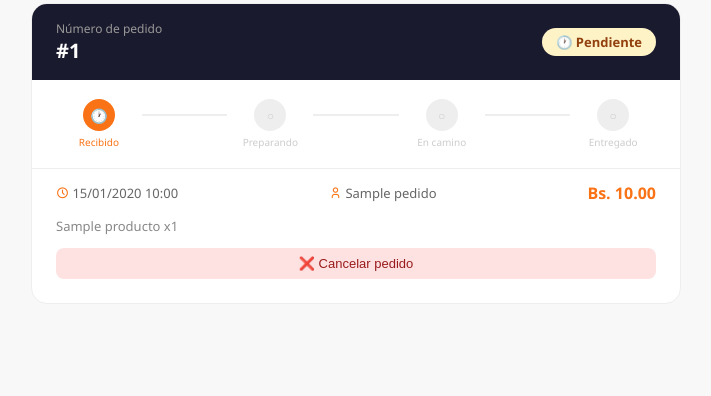
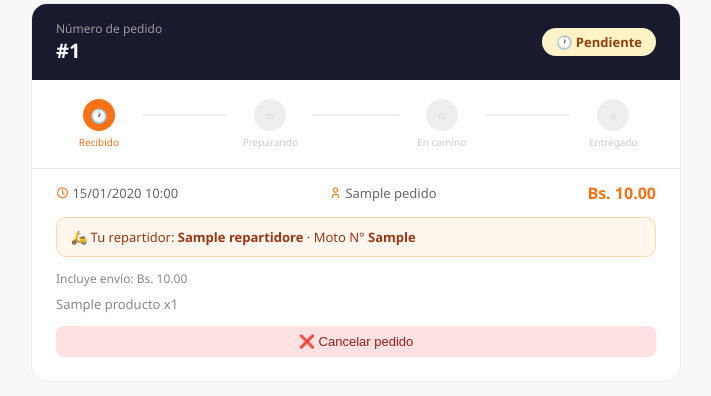
Before and after one commit to dilanylchaa-collab/dilan, a Flask app: page /seguimiento in a window 1280 px wide. Shown: the part 194-590 px from the top of the page, without its empty margins (284-995 px from the left). Run offline with Flask 3, Linux system fonts and the light colour scheme; a user stored in the database is signed in; tables that the repository leaves empty hold one stand-in row (values such as "Sample post").

Commit message:
costo de envio y numero de moto

```diff
--- a/app.py
+++ b/app.py
@@ -32,6 +32,8 @@ with app.app_context():
         db.create_all()
         db.session.execute(text("ALTER TABLE repartidores ADD COLUMN IF NOT EXISTS aprobado BOOLEAN DEFAULT TRUE"))
         db.session.execute(text("ALTER TABLE repartidores ALTER COLUMN aprobado SET DEFAULT FALSE"))
+        db.session.execute(text("ALTER TABLE repartidores ADD COLUMN IF NOT EXISTS numero_moto VARCHAR(20)"))
+        db.session.execute(text("ALTER TABLE pedidos ADD COLUMN IF NOT EXISTS costo_envio NUMERIC(10,2) DEFAULT 0"))
         db.session.commit()
         print("✅ Tablas creadas correctamente")
     except Exception as e:
--- a/models.py
+++ b/models.py
@@ -35,6 +35,7 @@ class Pedido(db.Model):
     created_at      = db.Column(db.DateTime, default=datetime.utcnow)
     items           = db.relationship('DetallePedido', backref='pedido', lazy=True)
     repartidor      = db.relationship('Repartidor', backref='pedidos')
+    costo_envio     = db.Column(db.Numeric(10, 2), default=0)
 
 class DetallePedido(db.Model):
     __tablename__ = 'detalle_pedidos'
@@ -76,6 +77,7 @@ class Repartidor(db.Model):
     password   = db.Column(db.String(200), nullable=False)
     disponible = db.Column(db.Boolean, default=True)
     aprobado   = db.Column(db.Boolean, default=False)
+    numero_moto = db.Column(db.String(20))
     latitud    = db.Column(db.Float)
     longitud   = db.Column(db.Float)
     aprobado   = db.Column(db.Boolean, default=False)
--- a/routes.py
+++ b/routes.py
@@ -6,6 +6,9 @@ from extensions import mail
 from flask_mail import Message
 import cloudinary
 import cloudinary.uploader
+
+import os
+COSTO_DELIVERY = float(os.environ.get('COSTO_DELIVERY', 8))
 
 main = Blueprint('main', __name__)
 
@@ -21,7 +24,7 @@ def menu():
 
 @main.route('/carrito')
 def carrito():
-    return render_template('carrito.html')
+    return render_template('carrito.html', costo_envio=COSTO_DELIVERY)
 
 @main.route('/pedido', methods=['POST'])
 def crear_pedido():
@@ -31,7 +34,8 @@ def crear_pedido():
             cliente_nombre   = data['nombre'],
             cliente_telefono = data['telefono'],
             direccion        = data['direccion'],
-            total            = data['total'],
+            total            = round(float(data['total']) + COSTO_DELIVERY, 2),
+            costo_envio      = COSTO_DELIVERY,
             estado           = 'pendiente',
             cliente_id       = session.get('cliente_id')
         )
@@ -577,6 +581,7 @@ def cliente_logout():
 def aprobar_repartidor(id):
     rep = Repartidor.query.get_or_404(id)
     rep.aprobado = True
+    rep.numero_moto = request.form.get('numero_moto', '').strip()
     db.session.commit()
     flash(f'{rep.nombre} fue aprobado como repartidor', 'success')
     return redirect(url_for('main.admin_repartidores'))
@@ -591,6 +596,15 @@ def rechazar_repartidor(id):
         db.session.delete(rep)
         db.session.commit()
         flash('Solicitud rechazada', 'warning')
+    return redirect(url_for('main.admin_repartidores'))
+
+@main.route('/admin/repartidores/moto/<int:id>', methods=['POST'])
+@login_required
+def asignar_moto(id):
+    rep = Repartidor.query.get_or_404(id)
+    rep.numero_moto = request.form.get('numero_moto', '').strip()
+    db.session.commit()
+    flash(f'Moto {rep.numero_moto} asignada a {rep.nombre}', 'success')
     return redirect(url_for('main.admin_repartidores'))
 
 @main.route('/repartidor/verificar-pedidos')
--- a/static/js/main.js
+++ b/static/js/main.js
@@ -49,6 +49,8 @@ function renderCarrito() {
         if (vacio) vacio.style.display = 'block';
         if (resumen) resumen.innerHTML = '';
         if (totalEl) totalEl.textContent = 'Bs. 0.00';
+        const le = document.getElementById('linea-envio');
+        if (le) le.style.display = 'none';
         return;
     }
 
@@ -82,7 +84,10 @@ function renderCarrito() {
         `).join('');
     }
 
-    if (totalEl) totalEl.textContent = `Bs. ${total.toFixed(2)}`;
+    const lineaEnvio = document.getElementById('linea-envio');
+    const envio = lineaEnvio ? parseFloat(lineaEnvio.dataset.costo) : 0;
+    if (lineaEnvio) lineaEnvio.style.display = 'flex';
+    if (totalEl) totalEl.textContent = `Bs. ${(total + envio).toFixed(2)}`;
 }
 
 function cambiarCantidad(id, delta) {
--- a/templates/carrito.html
+++ b/templates/carrito.html
@@ -56,6 +56,10 @@
         <div class="carrito-resumen">
             <h3>Resumen</h3>
             <div class="resumen-detalle" id="resumen-detalle"></div>
+            <div id="linea-envio" class="resumen-linea" data-costo="{{ costo_envio }}" style="display:none;">
+                <span>🛵 Envío (delivery)</span>
+                <span>Bs. {{ '%.2f'|format(costo_envio) }}</span>
+            </div>
             <div class="resumen-total">
                 <span>Total</span>
                 <span id="total-precio">Bs. 0.00</span>
--- a/templates/seguimiento.html
+++ b/templates/seguimiento.html
@@ -126,6 +126,15 @@
                         </span>
                     </div>
 
+                    {% if pedido.repartidor and pedido.estado != 'cancelado' %}
+                    <div style="background:#fff7ed; border:1px solid #fed7aa; border-radius:10px; padding:10px 14px; margin-bottom:0.8rem; font-size:13px; color:#9a3412;">
+                        🛵 Tu repartidor: <strong>{{ pedido.repartidor.nombre }}</strong>
+                        {% if pedido.repartidor.numero_moto %} · Moto N° <strong>{{ pedido.repartidor.numero_moto }}</strong>{% endif %}
+                    </div>
+                    {% endif %}
+                    {% if pedido.costo_envio %}
+                    <div style="font-size:12px; color:#888; margin-bottom:0.5rem;">Incluye envío: Bs. {{ pedido.costo_envio }}</div>
+                    {% endif %}
                     <div style="font-size:13px; color:#888; margin-bottom:0.8rem;">
                         {% for item in pedido.items %}
                             {{ item.producto.nombre }} x{{ item.cantidad }}{% if not loop.last %}, {% endif %}
```
